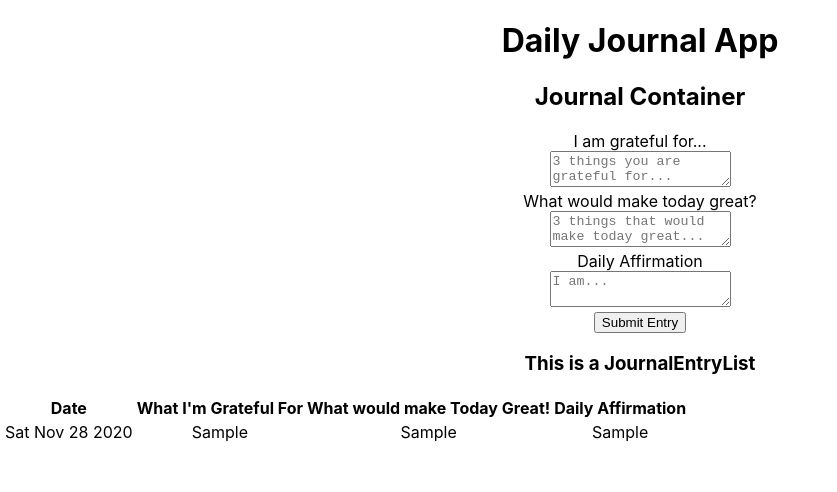
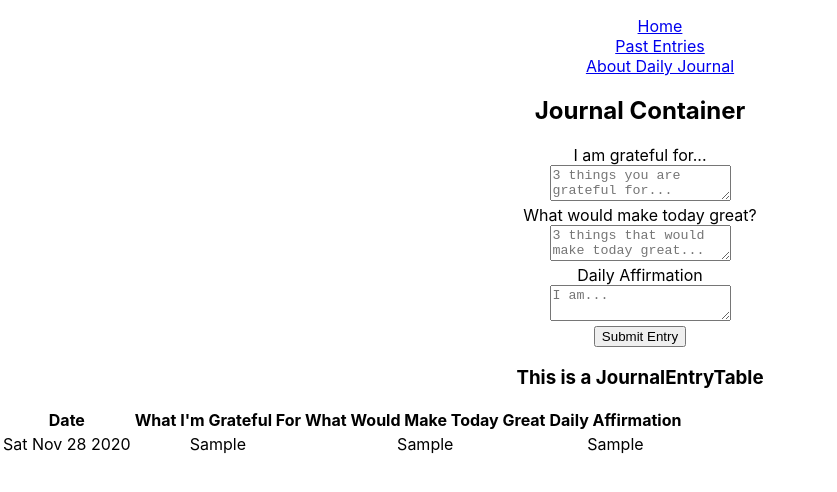
Before and after one commit to sajg1/DailyJournalApp, a React (Create React App) app: page / in a window 1280 px wide. Both pictures are taken after typing "Sample", "Sample", "Sample" into the empty fields and a click on the input "Submit Entry". Shown: the top 492 px of the page, without its empty margins (0-837 px from the left). Built offline with nearby package versions, Linux system fonts and the light colour scheme.

Commit message:
added a NavBar component and incorporated React Router into JournalContainer with a view to  making the application multi page and to display the past entries on a separate page to the form.

```diff
--- a/package.json
+++ b/package.json
@@ -8,6 +8,7 @@
     "@testing-library/user-event": "^12.2.2",
     "react": "^17.0.1",
     "react-dom": "^17.0.1",
+    "react-router-dom": "^5.2.0",
     "react-scripts": "4.0.1",
     "web-vitals": "^0.2.4"
   },
--- a/src/App.js
+++ b/src/App.js
@@ -1,10 +1,10 @@
 import './App.css';
 import JournalContainer from './containers/JournalContainer';
+import NavBar from './components/NavBar';
 
 function App() {
   return (
     <div className="App">
-      <h1>Daily Journal App</h1>
       <JournalContainer />
     </div>
   );
--- a/src/components/JournalEntry.js
+++ b/src/components/JournalEntry.js
@@ -3,11 +3,11 @@ import React, {Component} from 'react';
 class JournalEntry extends Component{
   render() {
     return(
-      <div classname="journal-entry">
+      <tbody>
         <tr>
           <th>Date</th>
           <th>What I'm Grateful For</th>
-          <th>What would make Today Great!</th>
+          <th>What Would Make Today Great</th>
           <th>Daily Affirmation</th>
         </tr>
         <tr>
@@ -16,7 +16,7 @@ class JournalEntry extends Component{
           <td>{this.props.greatDay}</td>
           <td>{this.props.affirmation}</td>
         </tr>
-      </div>
+      </tbody>
     )
   }
 }
--- a/src/components/JournalEntryList.js
+++ b/src/components/JournalEntryList.js
@@ -12,7 +12,7 @@ class JournalEntryList extends Component {
       })
     return(
       <div>
-        <h3>This is a JournalEntryList</h3>
+        <h3>This is a JournalEntryTable</h3>
         <table>
           {entriesNode}
         </table>
--- /dev/null
+++ b/src/components/NavBar.js
@@ -0,0 +1,12 @@
+import React from 'react';
+import { Link } from 'react-router-dom';
+
+const NavBar = () => (
+    <ul style={{ listStyleType:"none" }}>
+      <li><Link to="/">Home</Link></li>
+      <li><Link to="/pastentries">Past Entries</Link></li>
+      <li><Link to="/about">About Daily Journal</Link></li>
+    </ul>
+);
+
+export default NavBar;
--- a/src/containers/JournalContainer.js
+++ b/src/containers/JournalContainer.js
@@ -1,6 +1,8 @@
 import React, {Component} from 'react';
 import DailyEntryForm from '../components/DailyEntryForm';
 import JournalEntryList from '../components/JournalEntryList';
+import NavBar from '../components/NavBar';
+import { BrowserRouter as Router, Route } from 'react-router-dom';
 
 class JournalContainer extends Component {
   constructor(props) {
@@ -21,11 +23,24 @@ class JournalContainer extends Component {
 
   render() {
     return(
-      <div>
-        <h2>Journal Container</h2>
-        <DailyEntryForm entries={this.state.entries} handleSubmit={this.handleSubmit}/>
-        <JournalEntryList entries={this.state.entries}/>
-      </div>
+      <Router>
+        <div>
+          <NavBar />
+          <h2>Journal Container</h2>
+          < Route
+            path="/"
+            render={(props) => (
+              <DailyEntryForm {...props} entries={this.state.entries} handleSubmit={this.handleSubmit}/>
+            )}
+          />
+          <Route
+            path="/"
+            render={(props) => (
+              <JournalEntryList {...props} entries={this.state.entries} />
+            )}
+          />
+        </div>
+      </ Router>
     )
   }
 }
```
Also changed, not shown: 2 other files (tests, documents, lock files or other folders).
